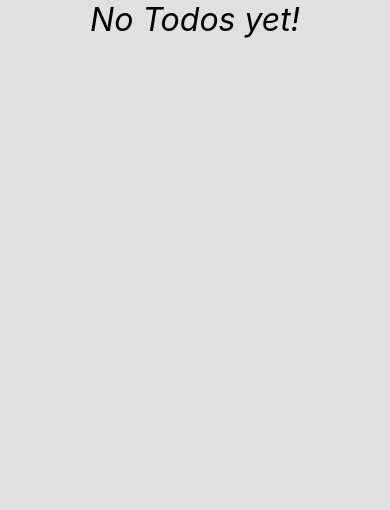
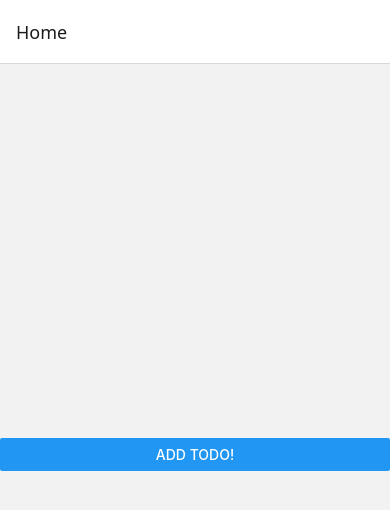
Before and after one commit to Abiri99/RNTodo, a React Native app: screen / in a window 390 px wide. Shown: the top 510 px of the page. Built offline with nearby package versions, Linux system fonts and the light colour scheme.

Commit message:
Adding navigation

```diff
--- a/package.json
+++ b/package.json
@@ -10,10 +10,15 @@
     "test": "jest"
   },
   "dependencies": {
+    "@react-navigation/elements": "^2.3.8",
+    "@react-navigation/native": "^7.1.6",
+    "@react-navigation/native-stack": "^7.3.10",
     "@reduxjs/toolkit": "^2.7.0",
     "add": "^2.0.6",
     "react": "19.0.0",
     "react-native": "0.79.1",
+    "react-native-safe-area-context": "^5.4.0",
+    "react-native-screens": "^4.10.0",
     "react-redux": "^9.2.0",
     "redux": "^5.0.1",
     "yarn": "^1.22.22"
--- a/src/App.tsx
+++ b/src/App.tsx
@@ -5,16 +5,24 @@ import { SafeAreaView, StyleSheet, Text, View } from "react-native";
 import todosReducer, { todoAdded, todoRemoved, todoUpdated } from './state/todosSlice'
 import HomeScreen from "./ui/HomeScreen";
 import store from './state/store'
+import { createStaticNavigation, NavigationContainer, StackActions } from "@react-navigation/native";
+import { createNativeStackNavigator } from "@react-navigation/native-stack";
+import AddTodoScreen from "./ui/AddTodoScreen";
+
+const Stack = createNativeStackNavigator({
+  initialRouteName: 'Home',
+  screens: {
+    Home: HomeScreen,
+    AddTodo: AddTodoScreen,
+  }
+});
+
+const Navigation = createStaticNavigation(Stack);
 
 function App() {
   return (
     <Provider store={store}>
-      <View style={{
-        backgroundColor: '#e0e0e0',
-        flex: 1,
-      }}>
-        <HomeScreen/>
-      </View>
+      <Navigation/>
     </Provider>
   );
 }
--- a/src/ui/AddTodoScreen.tsx
+++ b/src/ui/AddTodoScreen.tsx
@@ -0,0 +1,5 @@
+const AddTodoScreen = () => {
+    return (<></>);
+}
+
+export default AddTodoScreen;
--- a/src/ui/HomeScreen.tsx
+++ b/src/ui/HomeScreen.tsx
@@ -1,17 +1,28 @@
 import React, { useEffect, useState } from 'react';
-import { FlatList, StyleSheet, Text, View } from 'react-native';
+import { FlatList, StyleSheet, Text, View, Button } from 'react-native';
 import { useSelector } from 'react-redux';
 import TodoListItem from './TodoListItem';
 import Todo from '../model/todo';
 import { todosSelector } from '../state/todosSelectors';
+import { NativeStackNavigationProp } from '@react-navigation/native-stack';
+import { useNavigation } from '@react-navigation/native';
+import AddTodoScreen from './AddTodoScreen';
 
-const HomeScreen: React.FC = (props) => {
+function HomeScreen() {
+    const navigation = useNavigation();
     const todos = useSelector(todosSelector)
+
+    const onAddTodoButtonPress = () => {
+        navigation.navigate('AddTodo')
+    }
 
     if (todos.length == 0) {
         return (
-            <View>
-                <Text style={styles.noTodosMessage}>No Todos yet!</Text>
+            <View style={styles.noTodosContainer}>
+                <Button
+                    title='Add Todo!'
+                    onPress={onAddTodoButtonPress}
+                />
             </View>
         )
     } else {
@@ -31,8 +42,15 @@ const styles = StyleSheet.create({
         marginVertical: 4,
         marginHorizontal: 8,
     },
+    addTodoButton: {
+    },
+    noTodosContainer: {
+        flex: 1,
+        justifyContent: 'center',
+        alignContent: 'center'
+    },
     noTodosMessage: {
-        fontSize: 32,
+        fontSize: 20,
         fontStyle: 'italic',
         alignSelf: 'center',
         verticalAlign: 'middle'
```
Also changed, not shown: 2 other files (tests, documents, lock files or other folders).
